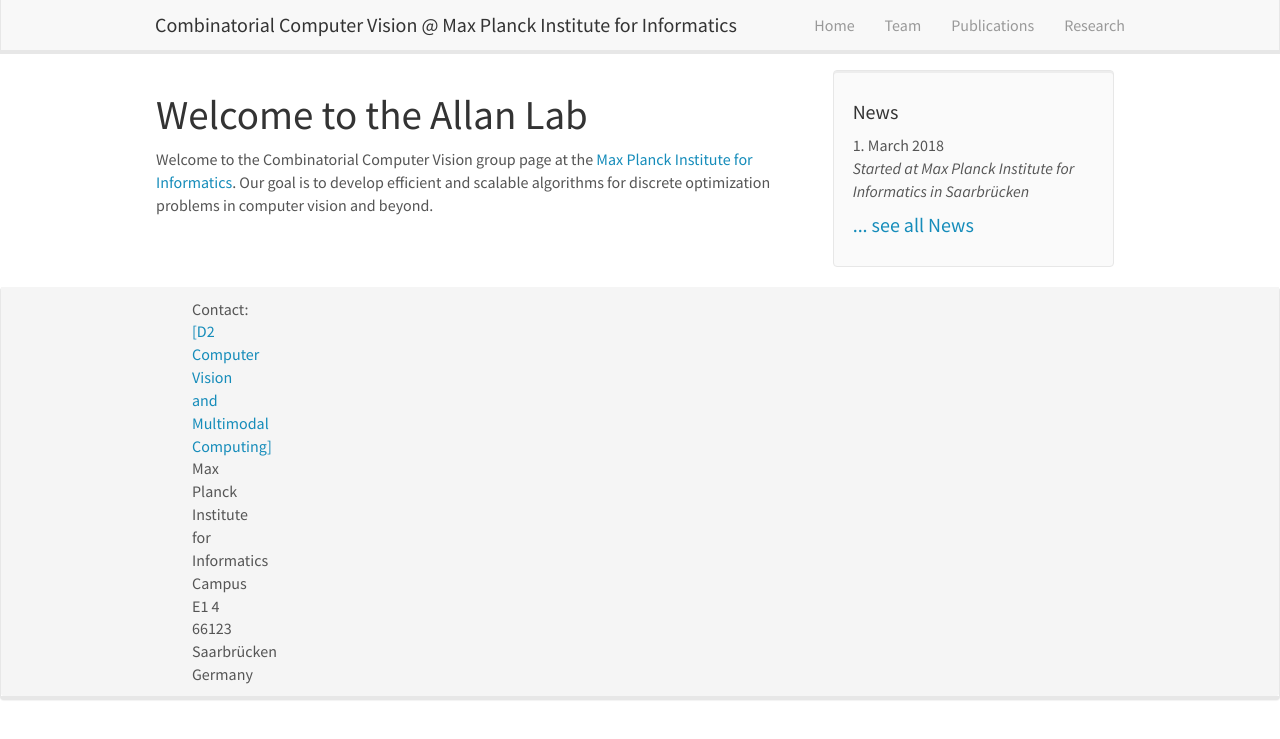
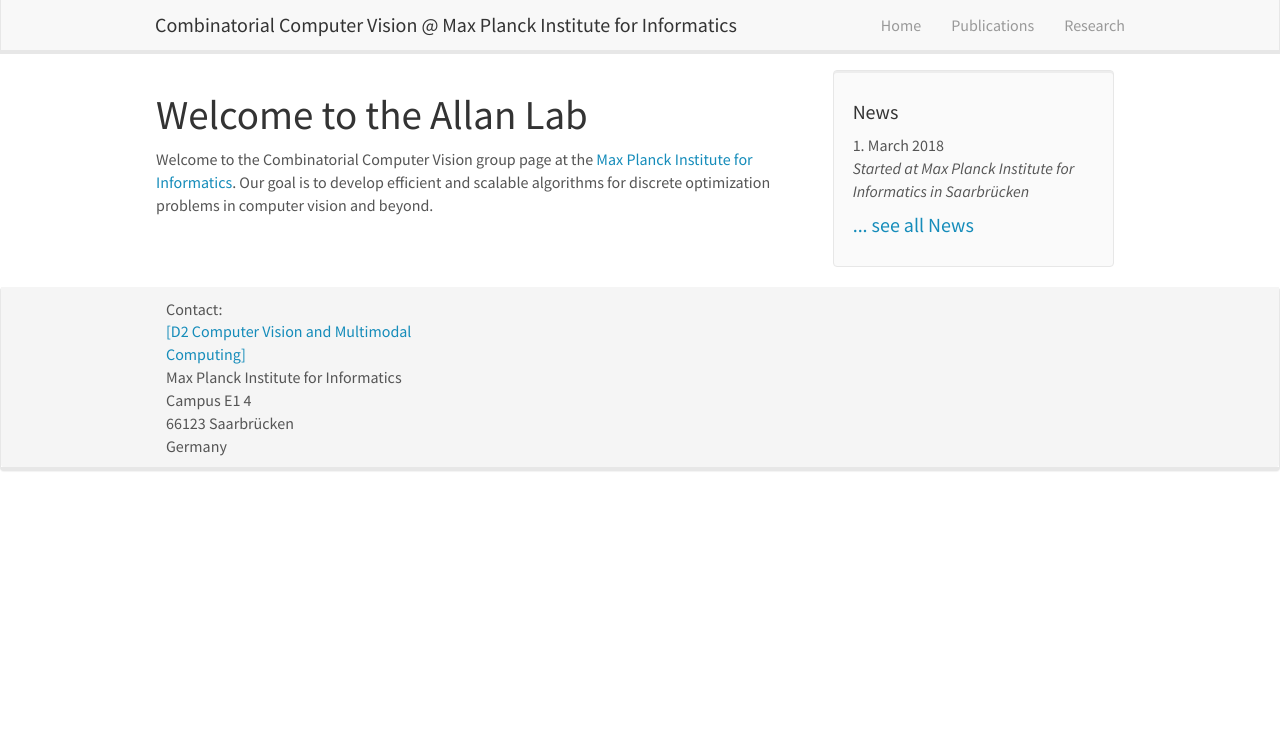
Before and after one commit to pawelswoboda/pawelswoboda.github.io, a Jekyll site: the page built from _pages/home.md, in a window 1280 px wide. Shown: the top 739 px of the page. Built offline with Jekyll 4.4.1, drawn with Linux system fonts in a browser that asks for light colours; nearby versions of some CDN libraries.

Commit message:
corrected footer.

```diff
--- a/_includes/footer.html
+++ b/_includes/footer.html
@@ -2,8 +2,6 @@
   <div class="panel-footer">
 	<div class="container-fluid">
 	  <div class="row">
-		<div class="col-sm-4">
-
 		<div class="col-sm-4">
 		  Contact:<br />
           <a href="https://www.mpi-inf.mpg.de/departments/computer-vision-and-multimodal-computing/">[D2 Computer Vision and Multimodal Computing]</a> <br />
--- a/_includes/header.html
+++ b/_includes/header.html
@@ -13,7 +13,6 @@
 	<div class="collapse navbar-collapse" id="navbar-collapse-1">
 	  <ul class="nav navbar-nav navbar-right">
 		<li><a href="{{ site.url }}{{ site.baseurl }}/">Home</a></li>
-		<li><a href="{{ site.url }}{{ site.baseurl }}/team">Team</a></li>
 		<li><a href="{{ site.url }}{{ site.baseurl }}/publications">Publications</a></li>
 		<li><a href="{{ site.url }}{{ site.baseurl }}/research">Research</a></li>
 	  </ul>
```
